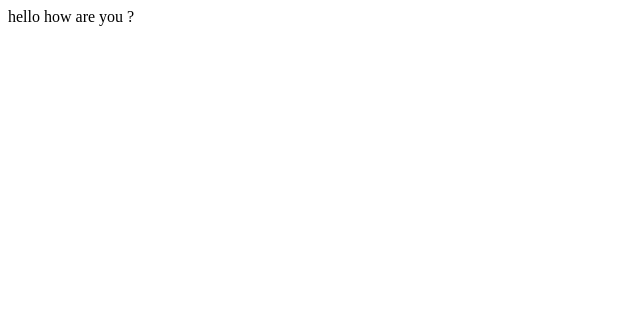
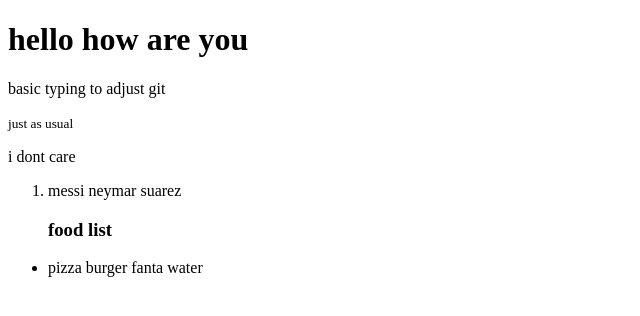
Before and after one commit to hasanabir-creator/my-first-github, a plain HTML site: page index.html in a window 1280 px wide. Shown: the whole page, without its empty margins (0-640 px from the left). Drawn offline with Linux system fonts and the light colour scheme.

Commit message:
adding some player and food name

```diff
--- a/index.html
+++ b/index.html
@@ -1 +1,33 @@
-hello how are you ?
+<!DOCTYPE html>
+<html lang="en">
+<head>
+    <meta charset="UTF-8">
+    <meta name="viewport" content="width=P, initial-scale=1.0">
+    <title>Document</title>
+</head>
+<body>
+    <h1>hello how are you</h1>
+    <p>basic typing to adjust git </p>
+    <p><small>just as usual </small></p>
+    <nav>i dont care</nav>
+    <ol>
+        <li>
+            messi
+            neymar
+            suarez
+        </li>
+    </ol>
+
+    <ul>
+        <h3>food list </h3>
+        <li>
+           pizza
+           burger
+           fanta
+           water
+
+
+        </li>
+    </ul>
+</body>
+</html>
```
